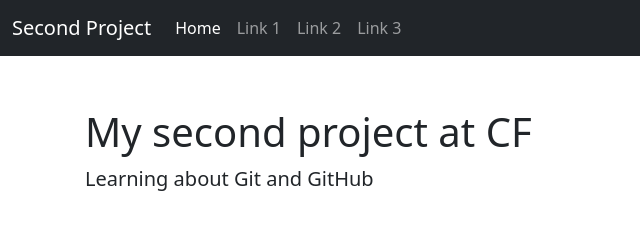
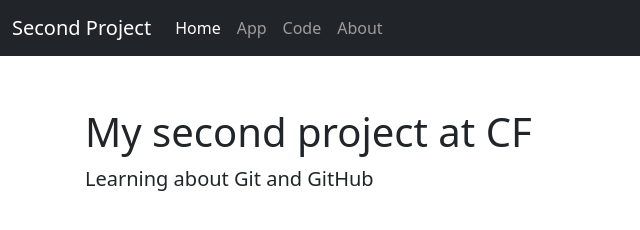
Before and after one commit to toddcoles/CF_secondProject, a plain HTML site: page index.html in a window 1280 px wide. Shown: the full height of the page, 0-640 px from the left. Drawn offline with nearby package versions, Linux system fonts and the light colour scheme.

Commit message:
Added links

```diff
--- a/index.html
+++ b/index.html
@@ -29,13 +29,13 @@
                     <a class="nav-link active" aria-current="page" href="#">Home</a>
                 </li>
                 <li class="nav-item">
-                    <a class="nav-link" href="#">Link 1</a>
+                    <a class="nav-link" href="#">App</a>
                 </li>
                 <li class="nav-item">
-                    <a class="nav-link" href="#">Link 2</a>
+                    <a class="nav-link" href="#">Code</a>
                 </li>
                 <li class="nav-item">
-                    <a class="nav-link" href="#">Link 3</a>
+                    <a class="nav-link" href="#">About</a>
                 </li>
             </ul>
         </div>
```
